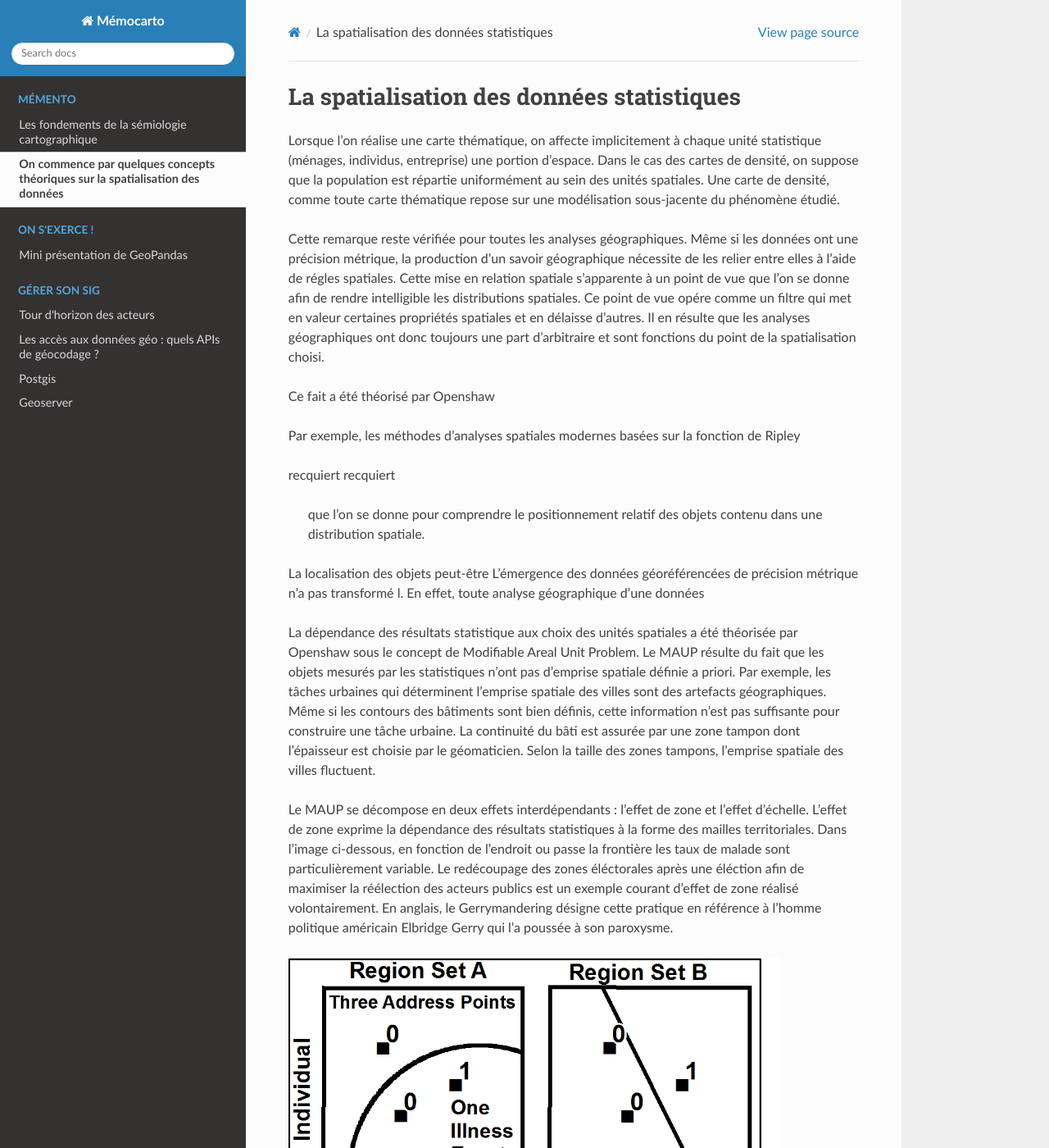
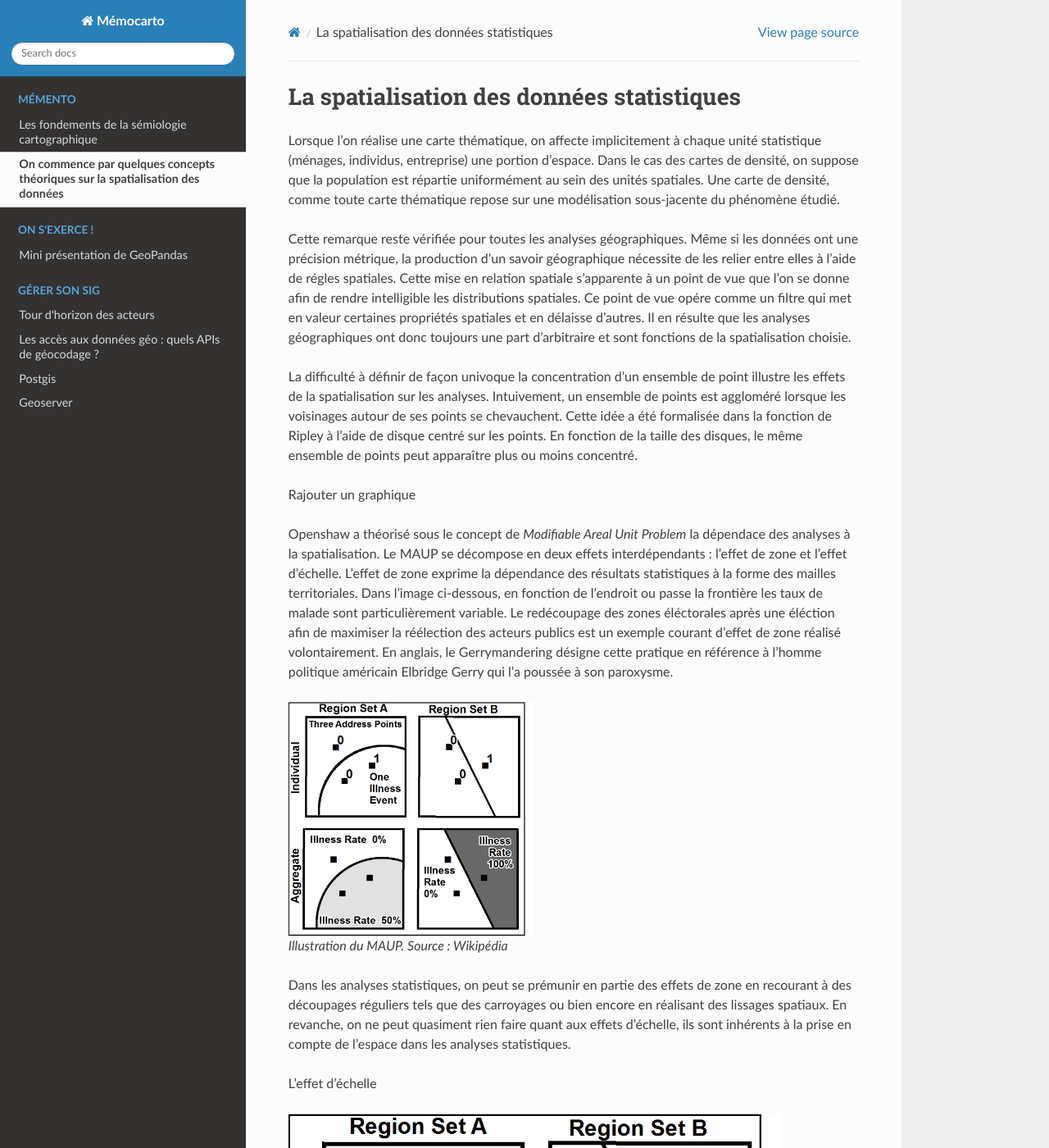
Before and after one commit to JulieDjidji/memocarto, a Sphinx documentation site: the page built from doc/source/concepts.rst, in a window 1280 px wide and 1400 px high. Shown: the whole window at 82% size. Built offline with Sphinx 7.4.7 and the Read the Docs theme 2.0.0, drawn with Linux system fonts in a browser that asks for light colours; pages that are not in the unit, such as notebooks, are missing from menus.

Commit message:
Update concepts.rst

```diff
--- a/doc/source/concepts.rst
+++ b/doc/source/concepts.rst
@@ -3,33 +3,28 @@ La spatialisation des données statistiques
 
 Lorsque l'on réalise une carte thématique, on affecte implicitement à chaque unité statistique (ménages, individus, entreprise) une portion d'espace. Dans le cas des cartes de densité, on suppose que la population est répartie uniformément au sein des unités spatiales. Une carte de densité, comme toute carte thématique repose sur une modélisation sous-jacente du phénomène étudié.
 
-Cette remarque reste vérifiée pour toutes les analyses géographiques. Même si les données ont une précision métrique, la production d'un savoir géographique nécessite de les relier entre elles à l'aide de régles spatiales. Cette mise en relation spatiale s'apparente à un point de vue que l'on se donne afin de rendre intelligible les distributions spatiales. Ce point de vue opére comme un filtre qui met en valeur certaines propriétés spatiales et en délaisse d'autres. Il en résulte que les analyses géographiques ont donc toujours une part d'arbitraire et sont fonctions du point de la spatialisation choisi.
+Cette remarque reste vérifiée pour toutes les analyses géographiques. Même si les données ont une précision métrique, la production d'un savoir géographique nécessite de les relier entre elles à l'aide de régles spatiales. Cette mise en relation spatiale s'apparente à un point de vue que l'on se donne afin de rendre intelligible les distributions spatiales. Ce point de vue opére comme un filtre qui met en valeur certaines propriétés spatiales et en délaisse d'autres. Il en résulte que les analyses géographiques ont donc toujours une part d'arbitraire et sont fonctions de la spatialisation choisie.
+
+La difficulté à définir de façon univoque la concentration d'un ensemble de point illustre les effets de la spatialisation sur les analyses. Intuivement, un ensemble de points est aggloméré lorsque les voisinages autour de ses points se chevauchent. Cette idée a été formalisée dans la fonction de Ripley à l'aide de disque centré sur les points. En fonction de la taille des disques, le même ensemble de points peut apparaître plus ou moins concentré.
+
+Rajouter un graphique
+
+Openshaw a théorisé sous le concept de *Modifiable Areal Unit Problem* la dépendace des analyses à la spatialisation. Le MAUP se décompose en deux effets interdépendants : l’effet de zone et l’effet d’échelle. L'effet de zone exprime la dépendance des résultats statistiques à la forme des mailles territoriales. Dans l'image ci-dessous, en fonction de l'endroit ou passe la frontière les taux de malade sont particulièrement variable. Le redécoupage des zones éléctorales après une éléction afin de maximiser la réélection des acteurs publics est un exemple courant d'effet de zone réalisé volontairement. En anglais, le Gerrymandering désigne cette pratique en référence à l'homme politique américain Elbridge Gerry qui l'a poussée à son paroxysme.
+
+.. figure:: _static/Maup_rate_numbers.png
+   :width: 300
+
+   Illustration du MAUP. Source : Wikipédia
+
+Dans les analyses statistiques, on peut se prémunir en partie des effets de zone en recourant à des découpages réguliers tels que des carroyages ou bien encore en réalisant des lissages spatiaux. En revanche, on ne peut quasiment rien faire quant aux effets d'échelle, ils sont inhérents à la prise en compte de l'espace dans les analyses statistiques.
+
+
+
+L'effet d'échelle
 
 
 
 
-
-
-
-Ce fait a été théorisé par Openshaw
-
-
-Par exemple, les méthodes d'analyses spatiales modernes basées sur la fonction de Ripley
-
-
-
-
-recquiert recquiert
-
- que l'on se donne pour comprendre le positionnement relatif des objets contenu dans une distribution spatiale.
-La localisation des objets peut-être
-L'émergence des données géoréférencées de précision métrique n'a pas transformé l. En effet, toute analyse géographique d'une données
-
-
-
-La dépendance des résultats statistique aux choix des unités spatiales a été théorisée par Openshaw sous le concept de Modifiable Areal Unit Problem. Le MAUP résulte du fait que les objets mesurés par les statistiques n’ont pas d’emprise spatiale définie a priori. Par exemple, les tâches urbaines qui déterminent l’emprise spatiale des villes sont des artefacts géographiques. Même si les contours des bâtiments sont bien définis, cette information n’est pas suffisante pour construire une tâche urbaine. La continuité du bâti est assurée par une zone tampon dont l’épaisseur est choisie par le géomaticien. Selon la taille des zones tampons, l'emprise spatiale des villes fluctuent.
-
-Le MAUP se décompose en deux effets interdépendants : l’effet de zone et l’effet d’échelle. L'effet de zone exprime la dépendance des résultats statistiques à la forme des mailles territoriales. Dans l'image ci-dessous, en fonction de l'endroit ou passe la frontière les taux de malade sont particulièrement variable. Le redécoupage des zones éléctorales après une éléction afin de maximiser la réélection des acteurs publics est un exemple courant d'effet de zone réalisé volontairement. En anglais, le Gerrymandering désigne cette pratique en référence à l'homme politique américain Elbridge Gerry qui l'a poussée à son paroxysme.
 
 .. figure:: _static/Maup_rate_numbers.png
    :width: 600
```
